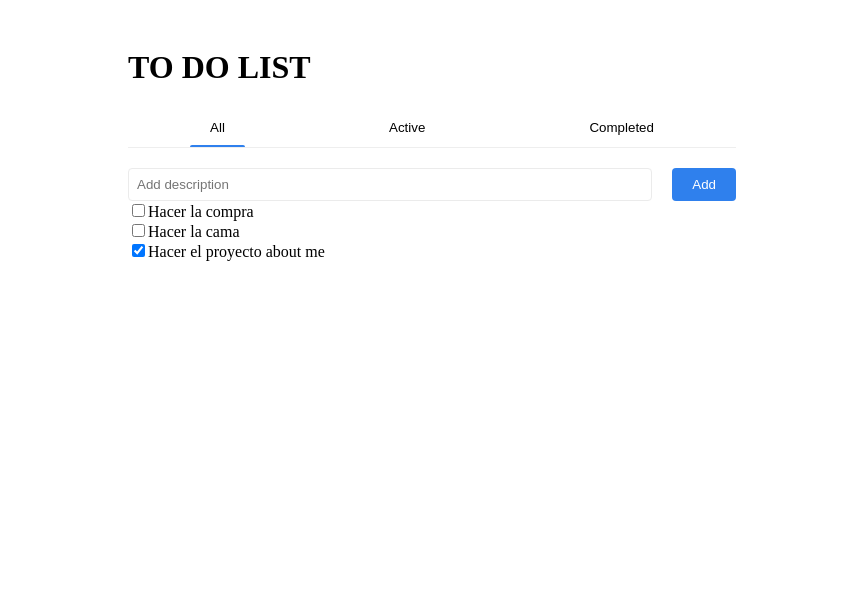
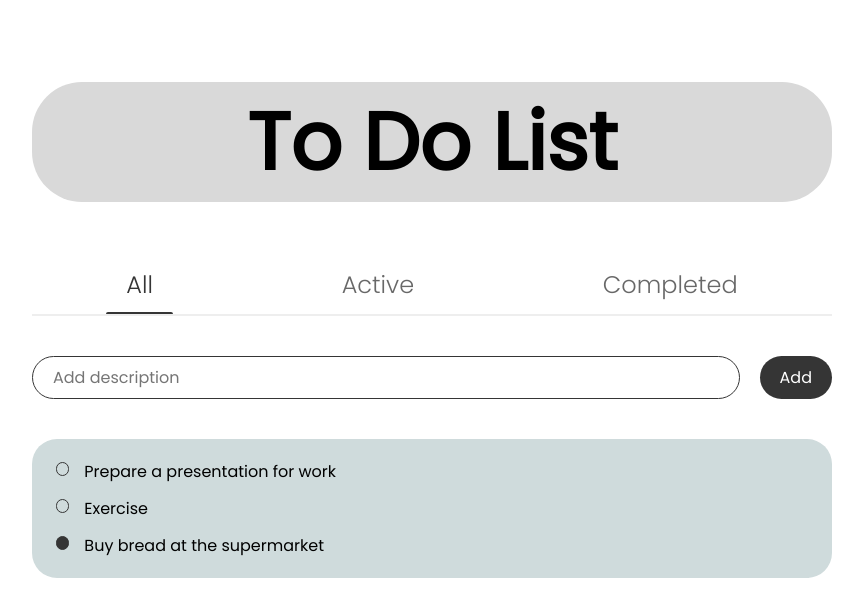
Before and after one commit to almudenasanchezz/todo-list-almudena, a plain HTML site: page index.html in a window 1280 px wide. Shown: the whole page, without its empty margins (208-1071 px from the left). Drawn offline with Linux system fonts and the light colour scheme.

Commit message:
styles added

```diff
--- a/index.html
+++ b/index.html
@@ -9,10 +9,16 @@
     <!-- linkear el stylesheet y el archivo de js -->
     <link rel="stylesheet" href="./style.css" />
     <script src="index.js" defer></script>
+    <link rel="preconnect" href="https://fonts.googleapis.com" />
+    <link rel="preconnect" href="https://fonts.gstatic.com" crossorigin />
+    <link
+      href="https://fonts.googleapis.com/css2?family=Poppins:wght@300;400&display=swap"
+      rel="stylesheet"
+    />
   </head>
   <body>
     <div class="content">
-      <h1>TO DO LIST</h1>
+      <h1 class="title">To Do List</h1>
       <div class="filters">
         <button
           class="filter__option filter__option--selected"
@@ -25,6 +31,7 @@
           Completed
         </button>
       </div>
+      <div class="form__content">
         <form class="add" id="add-task">
           <input
             type="text"
@@ -37,5 +44,6 @@
         </form>
         <div class="tasks" id="task-list"></div>
       </div>
+    </div>
   </body>
 </html>
--- a/index.js
+++ b/index.js
@@ -2,17 +2,17 @@
 const testData = [
   {
     id: 10 /* duda */,
-    description: "Hacer la compra",
+    description: "Prepare a presentation for work",
     isCompleted: false,
   },
   {
     id: 2,
-    description: "Hacer la cama",
+    description: "Exercise",
     isCompleted: false,
   },
   {
     id: 28,
-    description: "Hacer el proyecto about me",
+    description: "Buy bread at the supermarket",
     isCompleted: true,
   },
 ];
@@ -20,13 +20,13 @@ const testData = [
 function buildTask(task, includeDeleteButton) {
   const taskContainer = document.createElement("div");
   taskContainer.className = "task__task";
-  taskContainer.innerHTML = `<input type="checkbox" ${
+  taskContainer.innerHTML = `<input type="checkbox" class="checkbox" ${
     task.isCompleted ? "checked" : ""
   } />${task.description}`;
   console.log(includeDeleteButton);
   if (includeDeleteButton) {
     taskContainer.innerHTML +=
-      '<button type="button" class="delete">Borrar</button>';
+      '<button type="button" class="delete">Delete</button>';
 
     const deleteNode = taskContainer.querySelector('[type="button"]');
     deleteNode.addEventListener("click", function () {
--- a/style.css
+++ b/style.css
@@ -1,6 +1,19 @@
+body {
+  font-family: "Poppins", "Helvetica", sans-serif;
+  font-weight: 400;
+  align-content: center;
+}
+
+.title {
+  font-size: 80px;
+  text-align: center;
+  background-color: #d9d9d9;
+  border-radius: 50px;
+}
+
 .content {
   padding: 20px;
-  max-width: 608px;
+  max-width: 800px;
   margin-left: auto;
   margin-right: auto;
 }
@@ -11,25 +24,29 @@
 }
 
 .add__input {
-  border: 1px solid #ebebeb;
-  border-radius: 4px;
-  padding: 8px;
+  border: 1px solid #353535;
+  border-radius: 50px;
+  padding: 8px 20px;
   flex-grow: 1;
+  font-family: "Poppins";
+  font-size: 16px;
 }
 
 .add__button {
-  background: #2f80ed;
+  background: #353535;
   border: none;
-  border-radius: 4px;
+  border-radius: 50px;
   color: #fff;
   padding: 0 20px;
+  font-family: "Poppins";
+  font-size: 16px;
 }
 
 .filters {
   display: flex;
   justify-content: space-around;
-  margin-bottom: 20px;
-  border-bottom: 1px solid #eee;
+  margin-bottom: 40px;
+  border-bottom: 2px solid #eee;
 }
 
 .filter__option {
@@ -37,10 +54,18 @@
   background-color: transparent;
   padding: 12px 20px;
   position: relative;
+  font-size: 24px;
+  font-weight: 300;
+  font-family: "Poppins";
+  color: #686868;
 }
 
 .filter__option:hover {
   background-color: #eee;
+}
+
+.filter__option--selected {
+  color: #353535;
 }
 
 .filter__option--selected::after {
@@ -48,7 +73,7 @@
   content: "";
   border-top-left-radius: 4px;
   border-top-right-radius: 4px;
-  background: #2f80ed;
+  background: #353535;
   display: block;
   width: 100%;
   position: absolute;
@@ -63,3 +88,53 @@
 button {
   cursor: pointer;
 }
+
+.tasks {
+  padding: 20px 20px;
+  display: flex;
+  flex-direction: column;
+  gap: 12px;
+  background-color: #cfdbdc;
+  border-radius: 25px;
+}
+
+.task__task {
+  display: flex;
+  gap: 12px;
+}
+
+.delete {
+  border-radius: 50px;
+  font-size: 14px;
+  font-family: "Poppins";
+  background-color: #395253;
+  border: none;
+  padding: 0 12px;
+  color: white;
+  margin-left: auto;
+  margin-right: 0;
+}
+
+.form__content {
+  display: flex;
+  flex-direction: column;
+  gap: 40px;
+  margin: 0;
+}
+
+.checkbox {
+  appearance: none;
+  width: 1em;
+  height: 1em;
+  border: solid 1px #353535;
+  border-radius: 100%;
+  cursor: pointer;
+}
+
+.checkbox:hover {
+  background-color: #828282;
+}
+
+.checkbox:checked {
+  background-color: #353535;
+}
```
Lines whose indentation alone changed are shown as unchanged.
